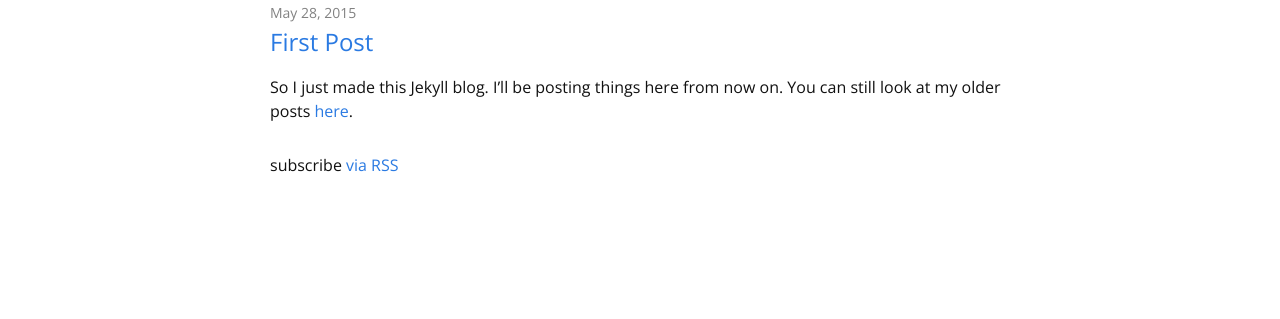
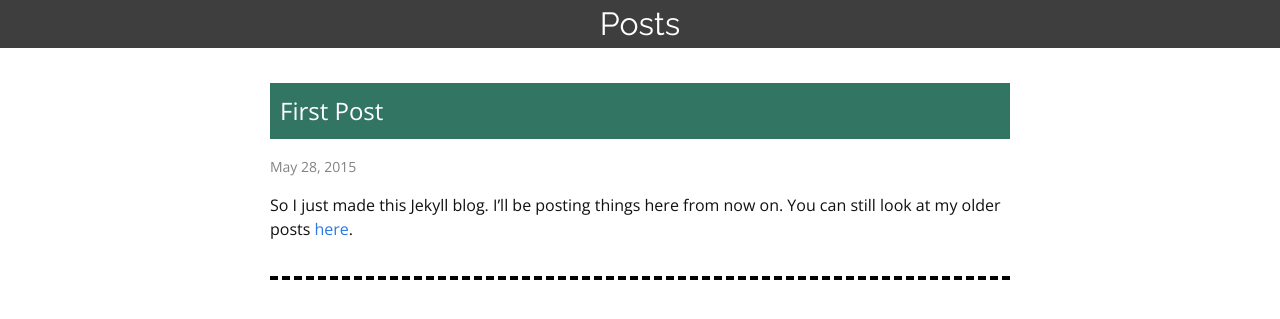
Before and after one commit to rundmt/rundmt.github.com, a Jekyll site: the page built from blog/index.html, in a window 1280 px wide. Shown: the top 319 px of the page. Built offline with Jekyll 4.4.1, drawn with Linux system fonts in a browser that asks for light colours; nearby versions of some CDN libraries.

Commit message:
changed blog to match posts

```diff
--- a/blog/index.html
+++ b/blog/index.html
@@ -3,21 +3,20 @@ layout: default
 ---
 
 <div class="home">
+  <div class="header-project">
+    <h1>Posts</h1>
+  </div>
   <div class="wrapper">
-
-    <ul class="post-list">
+    <div class="projects">
       {% for post in site.posts %}
-      <li>
+      <div class="project">
+        <h2 class="link-header">
+          <a class="post-link" href="{{ project.url | prepend: site.baseurl }}">{{ post.title }}</a>
+        </h2>
         <span class="post-meta">{{ post.date | date: "%b %-d, %Y" }}</span>
-
-        <h2>
-          <a class="post-link" href="{{ post.url | prepend: site.baseurl }}">{{ post.title }}</a>
-        </h2>
         <p>{{post.excerpt}}</p>
-      </li>
+      </div>
       {% endfor %}
-    </ul>
-
-    <p class="rss-subscribe">subscribe <a href="{{ " /feed.xml " | prepend: site.baseurl }}">via RSS</a></p>
+    </div>
   </div>
 </div>
```
Also changed, not shown: 8 other files.
